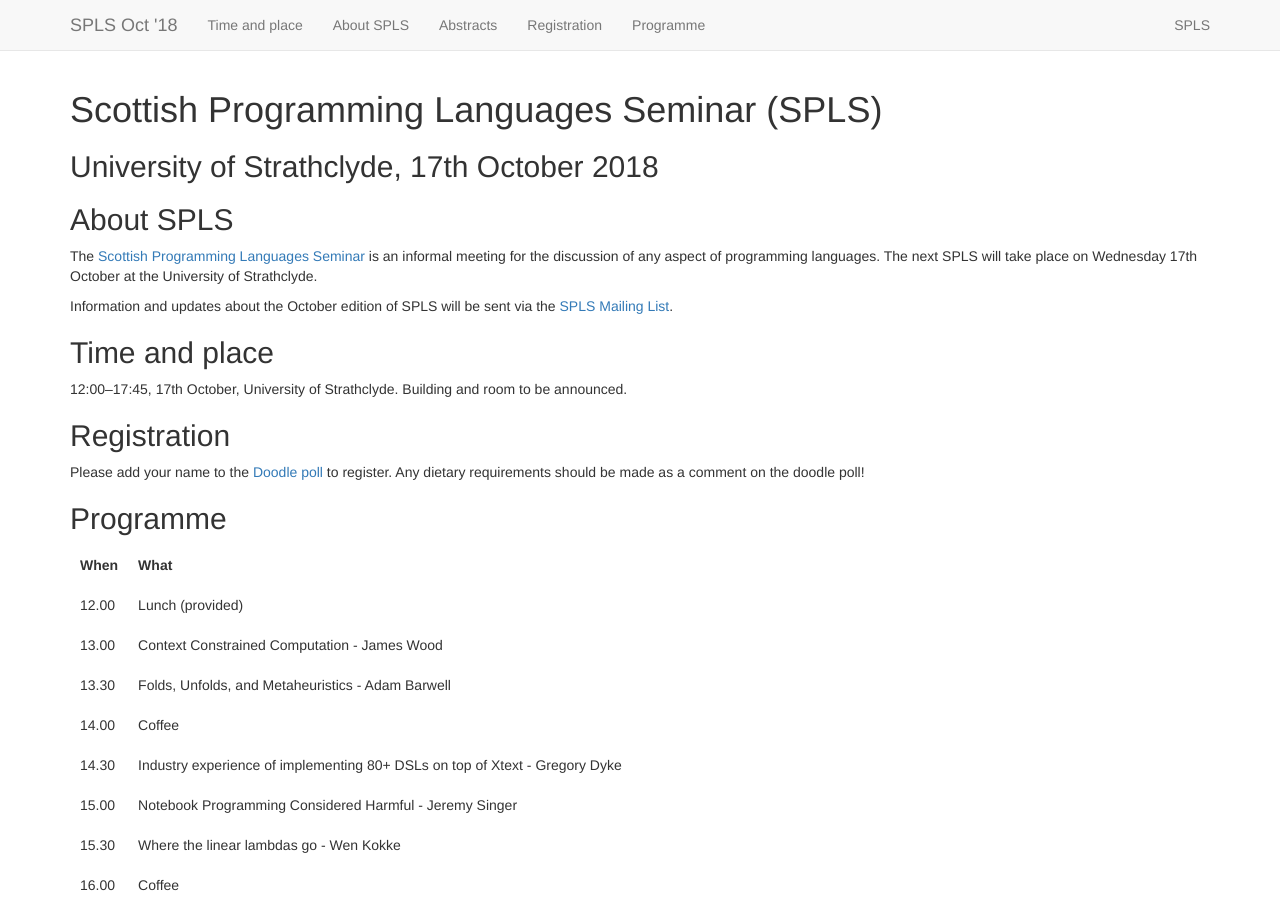
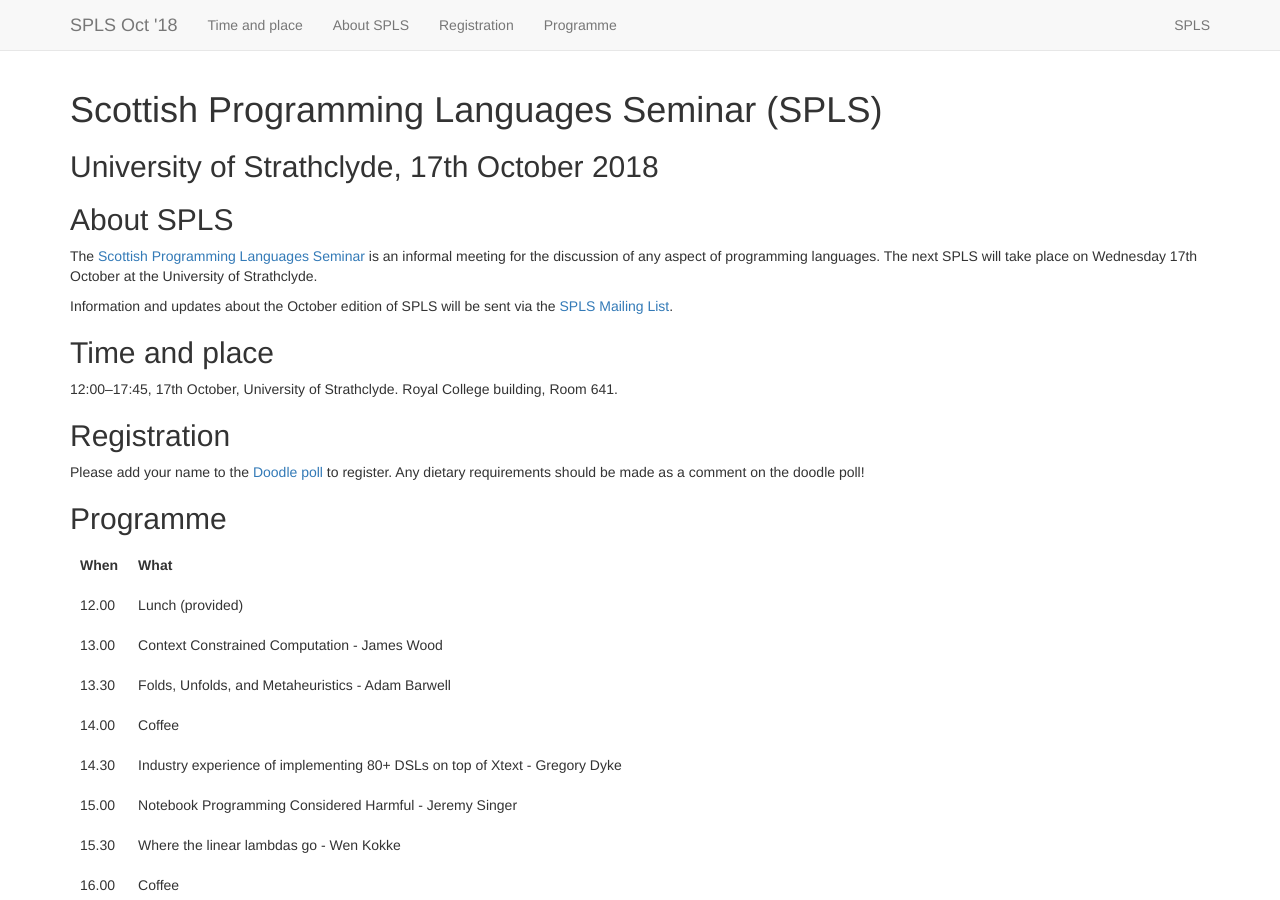
Before and after one commit to msp-strath/spls-18, a Jekyll site: the page built from index.md, in a window 1280 px wide and 900 px high. Built offline with Jekyll 4.4.1, drawn with Linux system fonts in a browser that asks for light colours; nearby versions of some CDN libraries.

Commit message:
Add room/building, remove abstract section from nav bar

```diff
--- a/_layouts/default.html
+++ b/_layouts/default.html
@@ -41,7 +41,7 @@
 	    <!-- <li><a href="">Call for papers</a></li> -->
   	    <li><a href="#time-and-place">{{ page.time }}</a></li>
 	    <li><a href="#about-spls">{{ page.about }}</a></li>
-	    <li><a href="#abstracts">{{ page.abst }}</a></li>
+	    <!-- <li><a href="#abstracts">{{ page.abst }}</a></li> -->
 	    <li><a href="#registration">{{ page.reg }}</a></li>
 	    <li><a href="#programme">{{ page.prog }}</a></li>
 
--- a/index.md
+++ b/index.md
@@ -29,7 +29,8 @@ via the [SPLS Mailing List](https://mr1.dcs.gla.ac.uk/mailman/listinfo/spls).
 
 ## Time and place
 
-12:00--17:45, {{ page.day }} {{ page.month }}, {{ page.uni }}. Building and room to be announced.
+12:00--17:45, {{ page.day }} {{ page.month }}, {{ page.uni }}. Royal
+College building, Room 641.
 
 
 ## Registration
```
